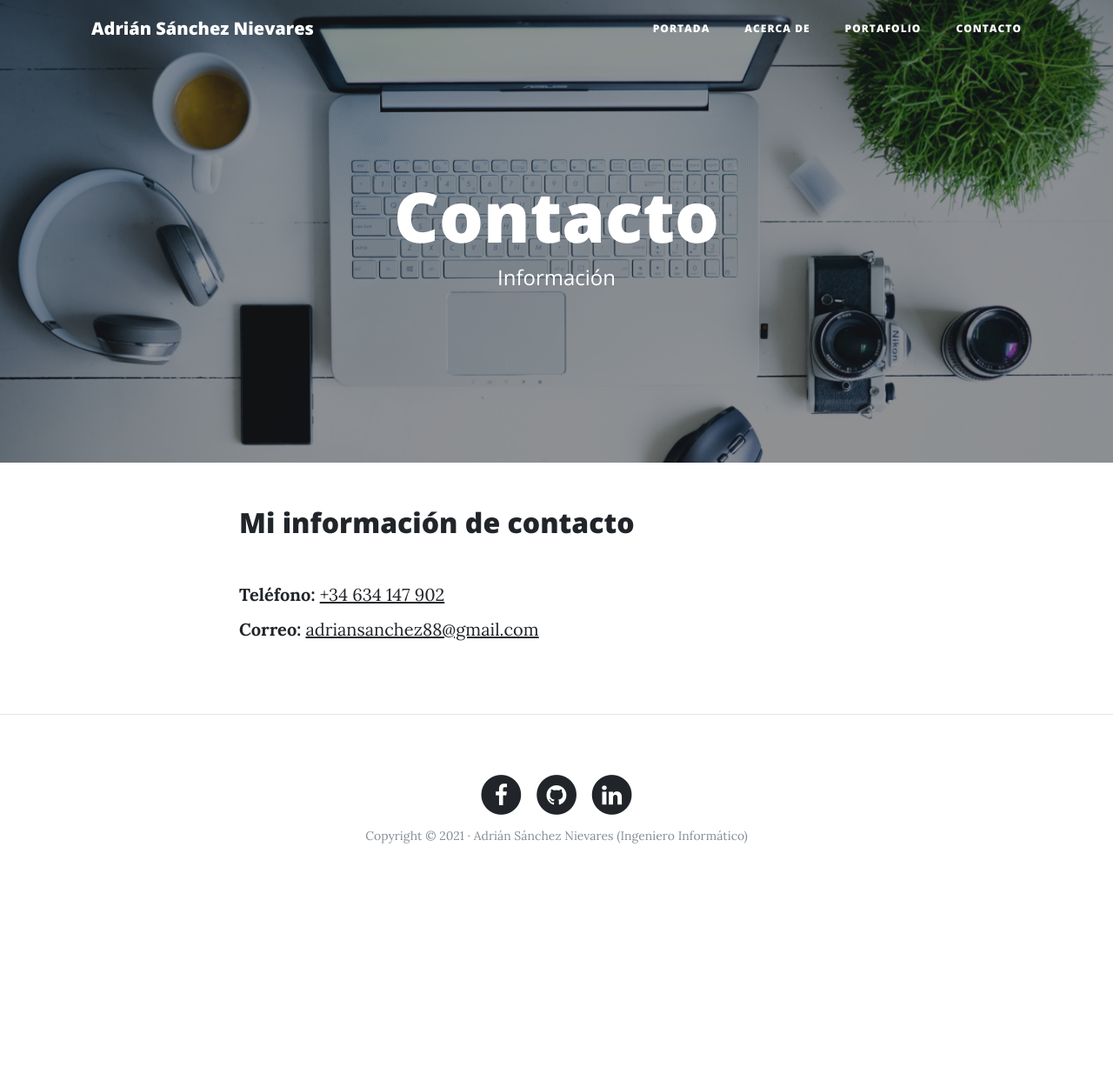
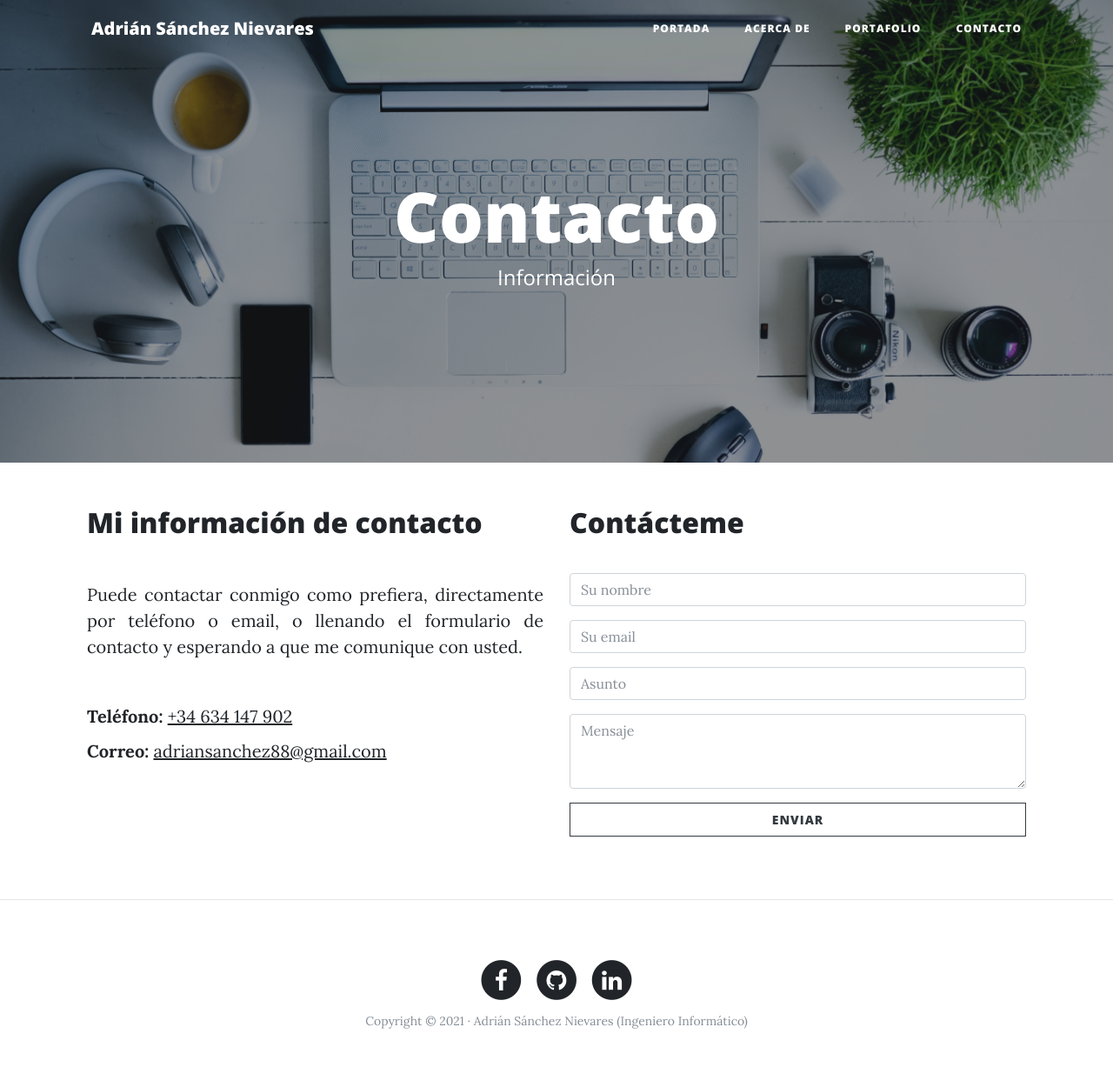
Before and after one commit to adriansanchez88/MyPortfolio, a Django app: page /contact/ in a window 1280 px wide. Shown: the whole page at 87% size. Before the commit the page ends 970 px from the top, so only its background shows below. Run offline with Django 3.2, Linux system fonts and the light colour scheme; some libraries are stand-ins or nearby versions.

Commit message:
Formulario de contacto completado

```diff
--- /dev/null
+++ b/portafolio/core/forms.py
@@ -0,0 +1,15 @@
+from django import forms
+
+class ContactForm(forms.Form):
+    nombre = forms.CharField(required=True, widget=forms.TextInput(
+        attrs={'class':'form-control', 'placeholder':'Su nombre'}
+    ), min_length=3, max_length=100)
+    email = forms.EmailField(required=True, widget=forms.EmailInput(
+        attrs={'class':'form-control', 'placeholder':'Su email'}
+    ), min_length=3, max_length=100)
+    asunto = forms.CharField(required=True, widget=forms.TextInput(
+        attrs={'class':'form-control', 'placeholder':'Asunto'}
+    ), min_length=3, max_length=100)
+    mensaje = forms.CharField(label='Mensaje', required=True, widget=forms.Textarea(
+        attrs={'class':'form-control', 'rows': 3, 'placeholder':'Mensaje'}
+    ), min_length=10, max_length=1000)
--- a/portafolio/core/templates/core/contact.html
+++ b/portafolio/core/templates/core/contact.html
@@ -12,11 +12,95 @@
 {% endblock %}
 
 {% block contenido %}
-<div class="row">
-    <div class="col-lg-8 col-md-10 mx-auto">
-        <h2>{{título}}</h2><br>
-        <p><b>Teléfono:</b> <a href="tel:{{teléfono}}">{{teléfono}}</a></p>
-        <p><b>Correo:</b> <a href="mailto:{{email}}">{{email}}</a></p>
+<style>
+@import "compass/css3";
+.errorlist{color:red;}
+label{display:none}
+
+</style>
+<script>
+window.setTimeout(function() {
+    $(".alert").fadeTo(500, 0).slideUp(500, function(){
+        $(this).remove();
+    });
+}, 4000);
+</script>
+    <div class="container">
+      <div class="row">
+        <div class="col-sm-12">
+          <div class="contact-mf">
+            <div id="contact" class="box-shadow-full">
+              <div class="row">
+
+                <div class="col-md-6">
+                  <div class="title-box-2 pt-4 pt-md-0">
+                    <h2>{{título}}</h2><br>
+                  </div>
+                  <div class="more-info">
+                      <p align="justify">
+                        Puede contactar conmigo como prefiera, directamente por teléfono o email,
+                        o llenando el formulario de contacto y esperando a que me comunique con usted.
+                      </p>
+                      <br>
+                      <p><b>Teléfono:</b> <a href="tel:{{teléfono}}">{{teléfono}}</a></p>
+                      <p><b>Correo:</b> <a href="mailto:{{email}}">{{email}}</a></p>
+                  </div>
+                </div>
+
+                <div class="col-md-6">
+                  <div class="title-box-2">
+                    <h2>Contácteme</h2><br>
+                  </div>
+                  <div>
+                        {% if 'ok' in request.GET %}
+                            <div class="alert alert-success" role="alert">
+                                Mensaje enviado correctamente.
+                            </div>
+                        {% endif %}
+                        {% if 'fail' in request.GET %}
+                            <div class="alert alert-danger" role="alert">
+                                Ha ocurrido un error y no se ha podido enviar el mensaje.
+                            </div>
+                        {% endif %}
+                      <form action="" method="post" role="form" class="contactForm">
+                      {% csrf_token %}
+                      <div class="row">
+                        <div class="col-md-12 mb-3">
+                            <div class="input-group">
+                                {{form.nombre}}
+                            </div>
+                            {{form.nombre.errors}}
+                        </div>
+                        <div class="col-md-12 mb-3">
+                            <div class="input-group">
+                                {{form.email}}
+                            </div>
+                            {{form.email.errors}}
+                        </div>
+                        <div class="col-md-12 mb-3">
+                            <div class="input-group">
+                                {{form.asunto}}
+                            </div>
+                            {{form.asunto.errors}}
+                        </div>
+                        <div class="col-md-12 mb-3">
+                            <div class="input-group">
+                                {{form.mensaje}}
+                            </div>
+                            {{form.mensaje.errors}}
+                        </div>
+                        <div class="col-md-12">
+                          <button type="submit" class="btn btn-outline-dark btn-block py-2">Enviar</button>
+                        </div>
+                      </div>
+                    </form>
+                  </div>
+                </div>
+
+              </div>
+            </div>
+          </div>
+        </div>
+      </div>
     </div>
-</div>
 {% endblock %}
--- a/portafolio/core/urls.py
+++ b/portafolio/core/urls.py
@@ -1,8 +1,8 @@
 from django.urls import path
-from .views import HomePageView, AboutPageView, ContactPageView
+from .views import HomePageView, AboutPageView, contacto
 
 urlpatterns = [
     path('', HomePageView.as_view(), name='home'),
     path('about/', AboutPageView.as_view(), name='about'),
-    path('contact/', ContactPageView.as_view(), name='contact'),
+    path('contact/', contacto, name='contact'),
 ]
--- a/portafolio/core/views.py
+++ b/portafolio/core/views.py
@@ -1,5 +1,9 @@
-from django.shortcuts import render
+from django.shortcuts import render, redirect
+from django.urls import reverse
 from django.views.generic.base import TemplateView
+from .forms import ContactForm
+from django.core.mail import send_mail
+from django.conf import settings
 
 class HomePageView(TemplateView):
     template_name = "core/home.html"
@@ -24,12 +28,31 @@ class AboutPageView(TemplateView):
             'subtítulo3_info':'He desarrollado algunos proyectos utilizando diversas tecnologías, manteniendo siempre las buenas prácticas de programación.',
             })
 
-class ContactPageView(TemplateView):
-    template_name = "core/contact.html"
-
-    def get(self, request, *args, **kwargs):
-        return render(request, self.template_name, {
+def contacto(request):
+    form = ContactForm()
+    contexto = {
             'título':'Mi información de contacto',
             'teléfono':'+34 634 147 902',
-            'email':'adriansanchez88@gmail.com'
-            })
+            'email':'adriansanchez88@gmail.com',
+            'form':form
+            }
+    if request.method == 'POST':
+        form = ContactForm(data=request.POST)
+        if form.is_valid():
+            datos = form.cleaned_data
+            nombre = datos.get('nombre')
+            email = datos.get('email')
+            asunto = datos.get('asunto')
+            mensaje = datos.get('mensaje')
+            try:
+                send_mail(
+                    "Mi Portafolio: " + asunto,
+                    "De {} <{}>\n\nEscribió:\n\n{}".format(nombre, email, mensaje),
+                    settings.EMAIL_HOST_USER,
+                    ['adriansanchez88@gmail.com'],
+                    fail_silently= False,
+                )
+                return redirect(reverse('contact')+'?ok')
+            except:
+                return redirect(reverse('contact')+'?fail')
+    return render(request, 'core/contact.html', contexto)
--- a/portafolio/portafolio/settings.py
+++ b/portafolio/portafolio/settings.py
@@ -125,3 +125,9 @@ STATIC_URL = '/static/'
 # Media Files, variables para archivos media (imagenes, etc)
 MEDIA_URL = '/media/'
 MEDIA_ROOT = BASE_DIR / 'media'
+
+EMAIL_HOST = 'smtp.gmail.com'
+EMAIL_HOST_USER = 'adriandjangoprojects@gmail.com'
+EMAIL_HOST_PASSWORD = 'nievares88'
+EMAIL_PORT = 587
+EMAIL_USE_TLS = True
```
